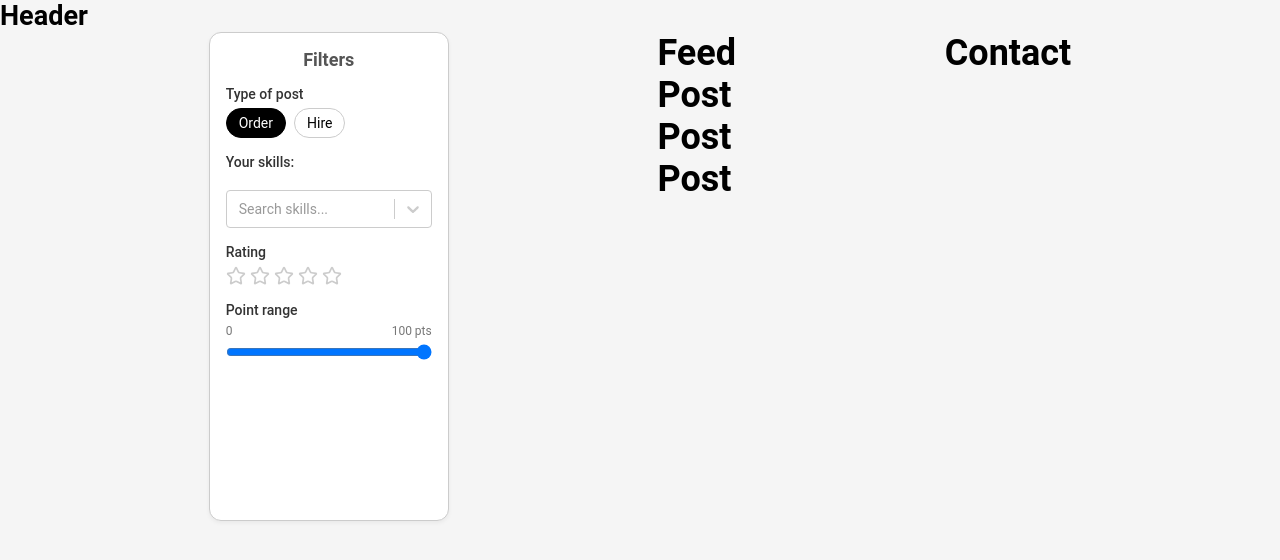
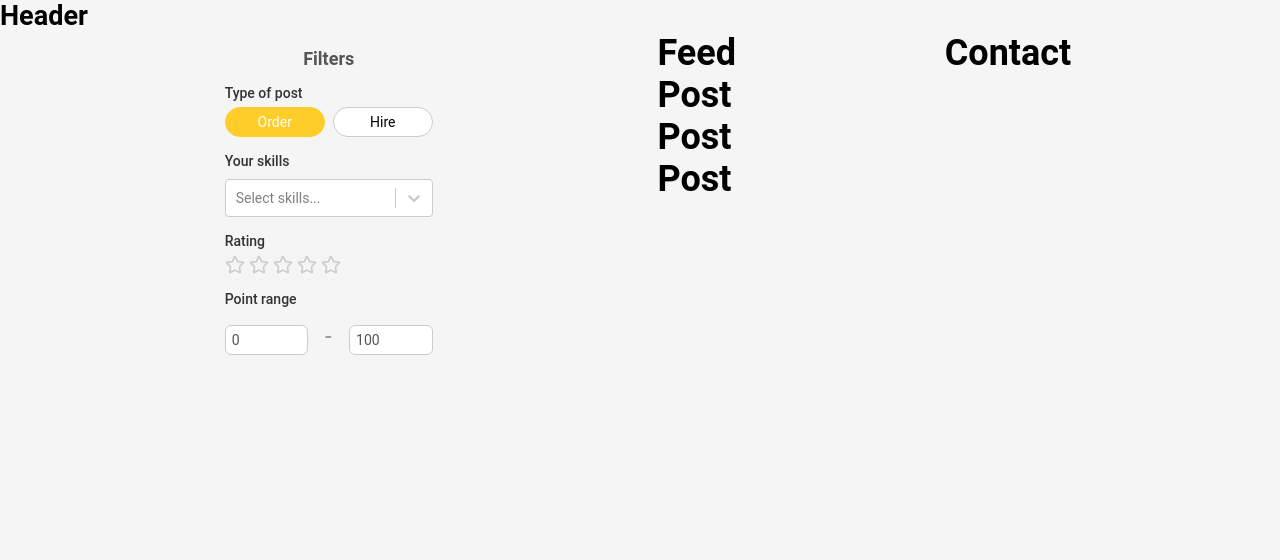
Before and after one commit to ldanh270/skills-trade, a React (Vite) app: page / in a window 1280 px wide. Shown: the top 560 px of the page. Built offline with nearby package versions, Linux system fonts and the light colour scheme.

Commit message:
Filter: Done UX-UI

```diff
--- a/src/components/Filter/Filter.jsx
+++ b/src/components/Filter/Filter.jsx
@@ -1,84 +1,19 @@
-// Import libraries
-import { useState } from 'react';
-import Select from 'react-select';
-import clsx from 'clsx';
-
-// Import styles
-import * as styles from './Filter.module.scss';
-import { Star } from 'lucide-react';
-
-// Import components
-import FilterSkills from '~/components/FilterSkills/FilterSkills';
-
+import styles from './Filter.module.scss'
+import PointRangeInput from './PointRangeInput/PointRangeInput'
+import PostTypeInput from './PostTypeInput/PostTypeInput'
+import RatingInput from './RatingInput/RatingInput'
+import FilterSkills from './SkillInput/SkillInput'
 function Filter() {
-    // State to toogle post type
-    const [type, setType] = useState('Order');
-
-    // State to set rating
-    const [rating, setRating] = useState(0);
-
-    // State to set budget range
-    const [range, setRange] = useState(100);
-
     return (
         <div className={styles['Filter']}>
             <h2 className={styles['title']}>Filters</h2>
 
-            {/* Post Type */}
-            <div className={styles['section']}>
-                <label>Type of post</label>
-                <div className={styles['buttonGroup']}>
-                    {['Order', 'Hire'].map((item) => (
-                        <button
-                            key={item}
-                            onClick={() => setType(item)}
-                            className={clsx(styles['button'], {
-                                [styles['active']]: type === item,
-                            })}
-                        >
-                            {item}
-                        </button>
-                    ))}
-                </div>
-            </div>
-
-            {/* Skills */}
-            <div className={styles['section']}>
-                <FilterSkills />
-            </div>
-
-            {/* Rating */}
-            <div className={styles['section']}>
-                <label>Rating</label>
-                <div className={styles['stars']}>
-                    {[1, 2, 3, 4, 5].map((i) => (
-                        <Star
-                            key={i}
-                            size={20}
-                            onClick={() => setRating(i)}
-                            className={clsx({ [styles['filled']]: rating >= i })}
-                        />
-                    ))}
-                </div>
-            </div>
-
-            {/* Range */}
-            <div className={styles['section']}>
-                <label>Point range</label>
-                <div className={styles['rangeLabels']}>
-                    <span>0</span>
-                    <span>{range} pts</span>
-                </div>
-                <input
-                    type="range"
-                    min="0"
-                    max="100"
-                    value={range}
-                    onChange={(e) => setRange(e.target.value)}
-                />
-            </div>
+            <PostTypeInput />
+            <FilterSkills />
+            <RatingInput />
+            <PointRangeInput />
         </div>
-    );
+    )
 }
 
-export default Filter;
+export default Filter
--- a/src/components/Filter/Filter.module.scss
+++ b/src/components/Filter/Filter.module.scss
@@ -1,108 +1,16 @@
 .Filter {
-    width: 240px;
-    height: 489px;
-    border: 1px solid #ccc;
-    border-radius: 12px;
-    padding: 16px;
-    background: #fff;
     display: flex;
     flex-direction: column;
+    width: 240px;
+    height: 100%;
+    padding: 16px;
     gap: 16px;
-    box-shadow: 0 2px 4px rgba(0, 0, 0, 0.05);
+    user-select: none;
 }
 
 .title {
-    text-align: center;
     font-size: 18px;
     font-weight: 600;
+    text-align: center;
     color: #555;
 }
-
-.section {
-    display: flex;
-    flex-direction: column;
-    gap: 6px;
-
-    label {
-        font-size: 14px;
-        font-weight: 500;
-        color: #333;
-    }
-
-    input[type='text'] {
-        padding: 6px;
-        font-size: 14px;
-        border-radius: 6px;
-        border: 1px solid #ccc;
-    }
-
-    input[type='range'] {
-        width: 100%;
-    }
-}
-
-.buttonGroup {
-    display: flex;
-    gap: 8px;
-}
-
-.button {
-    padding: 6px 12px;
-    border-radius: 20px;
-    font-size: 14px;
-    border: 1px solid #ccc;
-    background: white;
-    cursor: pointer;
-}
-
-.active {
-    background: black;
-    color: white;
-    border-color: black;
-}
-
-.skills {
-    display: flex;
-    flex-wrap: wrap;
-    gap: 6px;
-}
-
-.tag {
-    background: #eee;
-    padding: 4px 8px;
-    border-radius: 12px;
-    font-size: 12px;
-    display: flex;
-    align-items: center;
-    gap: 4px;
-
-    button {
-        border: none;
-        background: none;
-        font-size: 14px;
-        color: #666;
-        cursor: pointer;
-    }
-}
-
-.stars {
-    display: flex;
-    gap: 4px;
-
-    svg {
-        cursor: pointer;
-        stroke: #ccc;
-    }
-}
-
-.filled {
-    fill: #e91e63;
-    stroke: #e91e63;
-}
-
-.rangeLabels {
-    display: flex;
-    justify-content: space-between;
-    font-size: 12px;
-    color: #777;
-}
```
